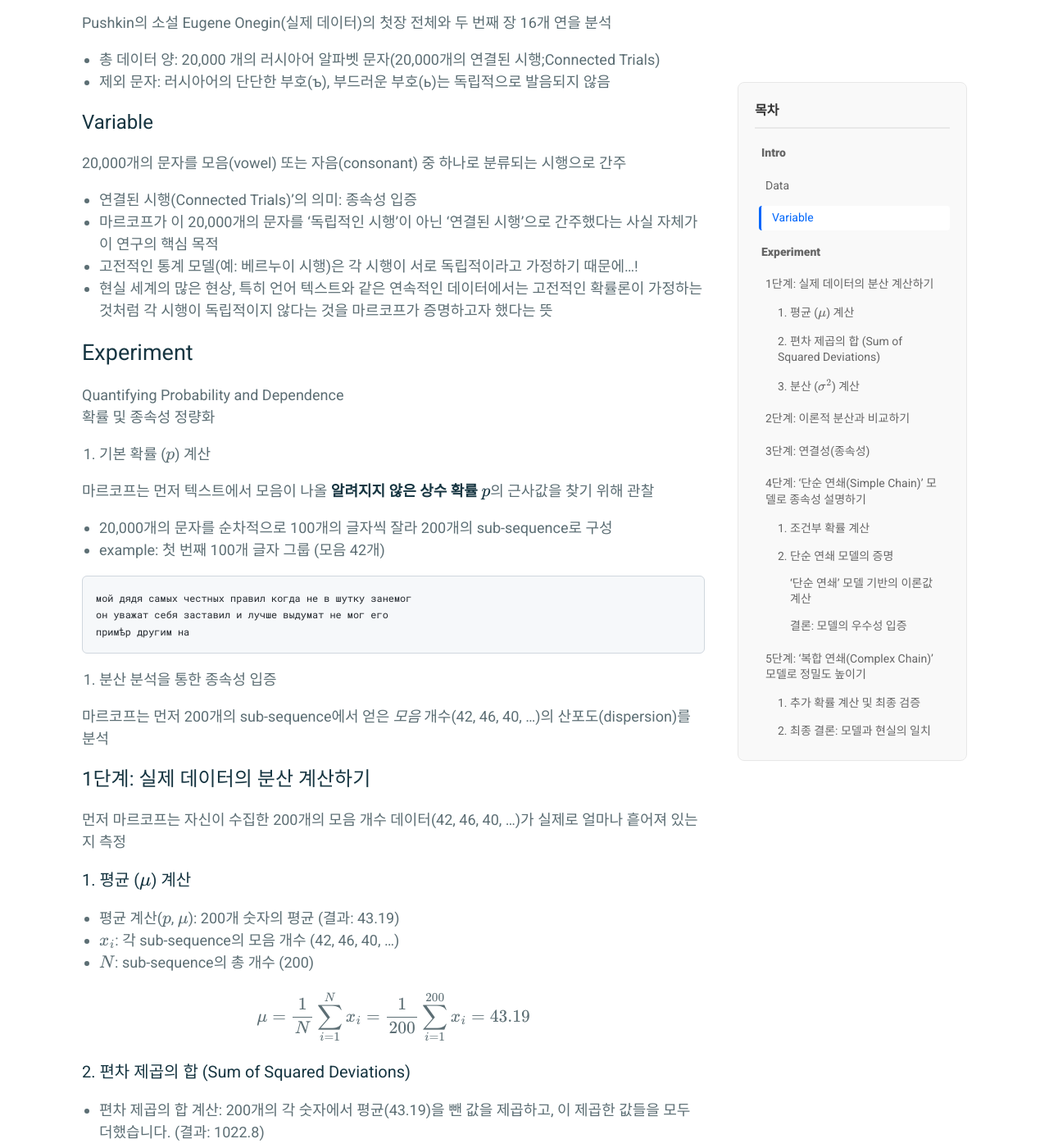
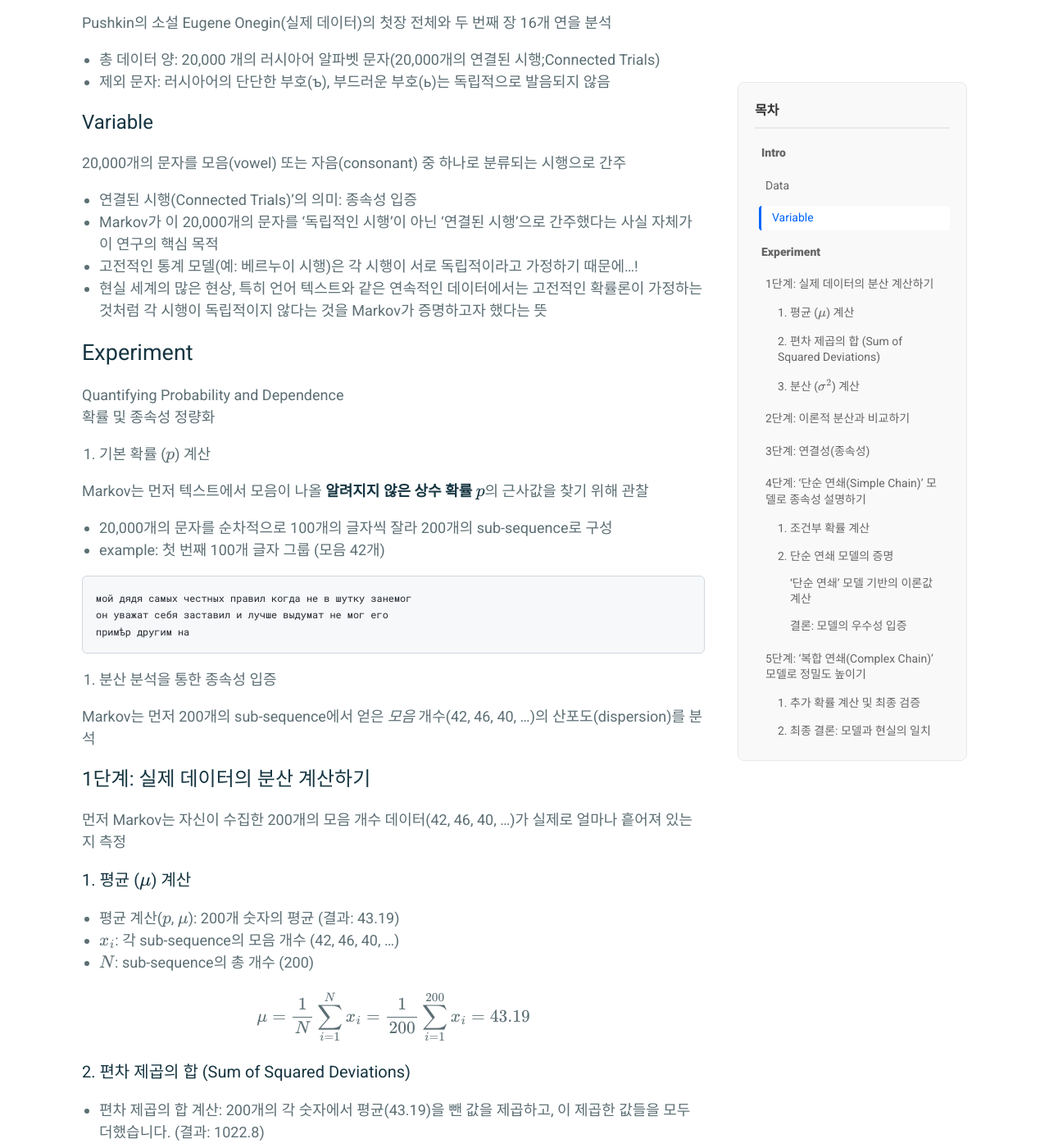
Before and after one commit to heonyus/heonyus.github.io, a Jekyll site: the page built from _posts/2022-06-02-Markov-Chain.md, in a window 1280 px wide and 1400 px high, scrolled down 729 px. Shown: the whole window at 82% size. Built offline with Jekyll 4.4.1, drawn with Linux system fonts in a browser that asks for light colours; some of the changed text lies outside the part shown.

Commit message:
Fix: Name

```diff
--- a/_posts/2022-06-02-Markov-Chain.md
+++ b/_posts/2022-06-02-Markov-Chain.md
@@ -21,9 +21,9 @@ Pushkin의 소설 Eugene Onegin(실제 데이터)의 첫장 전체와 두 번째
 20,000개의 문자를 모음(vowel) 또는 자음(consonant) 중 하나로 분류되는 시행으로 간주
 
 - 연결된 시행(Connected Trials)'의 의미: 종속성 입증
-- 마르코프가 이 20,000개의 문자를 '독립적인 시행'이 아닌 '연결된 시행'으로 간주했다는 사실 자체가 이 연구의 핵심 목적
+- Markov가 이 20,000개의 문자를 '독립적인 시행'이 아닌 '연결된 시행'으로 간주했다는 사실 자체가 이 연구의 핵심 목적
 - 고전적인 통계 모델(예: 베르누이 시행)은 각 시행이 서로 독립적이라고 가정하기 때문에...!
-- 현실 세계의 많은 현상, 특히 언어 텍스트와 같은 연속적인 데이터에서는 고전적인 확률론이 가정하는 것처럼 각 시행이 독립적이지 않다는 것을 마르코프가 증명하고자 했다는 뜻
+- 현실 세계의 많은 현상, 특히 언어 텍스트와 같은 연속적인 데이터에서는 고전적인 확률론이 가정하는 것처럼 각 시행이 독립적이지 않다는 것을 Markov가 증명하고자 했다는 뜻
 
 # Experiment
 
@@ -32,7 +32,7 @@ Quantifying Probability and Dependence
 
 1. 기본 확률 ($p$) 계산
 
-마르코프는 먼저 텍스트에서 모음이 나올 **알려지지 않은 상수 확률 $p$**의 근사값을 찾기 위해 관찰
+Markov는 먼저 텍스트에서 모음이 나올 **알려지지 않은 상수 확률 $p$**의 근사값을 찾기 위해 관찰
 
 - 20,000개의 문자를 순차적으로 100개의 글자씩 잘라 200개의 sub-sequence로 구성
 - example: 첫 번째 100개 글자 그룹 (모음 42개)
@@ -45,11 +45,11 @@ Quantifying Probability and Dependence
 
 2. 분산 분석을 통한 종속성 입증
 
-마르코프는 먼저 200개의 sub-sequence에서 얻은 *모음* 개수(42, 46, 40, ...)의 산포도(dispersion)를 분석
+Markov는 먼저 200개의 sub-sequence에서 얻은 *모음* 개수(42, 46, 40, ...)의 산포도(dispersion)를 분석
 
 ## 1단계: 실제 데이터의 분산 계산하기
 
-먼저 마르코프는 자신이 수집한 200개의 모음 개수 데이터(42, 46, 40, ...)가 실제로 얼마나 흩어져 있는지 측정
+먼저 Markov는 자신이 수집한 200개의 모음 개수 데이터(42, 46, 40, ...)가 실제로 얼마나 흩어져 있는지 측정
 
 ### 1. 평균 ($\mu$) 계산
 - 평균 계산($p$, $\mu$): 200개 숫자의 평균 (결과: 43.19)
@@ -84,7 +84,7 @@ $$\sigma^2 = \frac{1}{N} \sum_{i=1}^{N} (x_i - \mu)^2 = \frac{1022.8}{200} = 5.1
 두 값의 차이가 매우 큼<br>
 실제 데이터가 이론적인 예측보다 훨씬 덜 흩어져 있고 평균에 몰려 있다는 뜻
 
-3. '**분산 계수**'로 결론: 마르코프는 이 비교를 더 명확하게 보여주기 위해 **(실제 분산) / (이론적 분산)**의 비율을 계산하여 '분산 계수(coefficient of dispersion)' 라는 값을 만듬, 그 값은 약 0.208
+3. '**분산 계수**'로 결론: Markov는 이 비교를 더 명확하게 보여주기 위해 **(실제 분산) / (이론적 분산)**의 비율을 계산하여 '분산 계수(coefficient of dispersion)' 라는 값을 만듬, 그 값은 약 0.208
 
 ## 3단계: 연결성(종속성)
 독립적이라면 이 계수는 1이 되어야 함<br>
@@ -92,7 +92,7 @@ $$\sigma^2 = \frac{1}{N} \sum_{i=1}^{N} (x_i - \mu)^2 = \frac{1022.8}{200} = 5.1
 
 ## 4단계: '단순 연쇄(Simple Chain)' 모델로 종속성 설명하기
 
-마르코프는 분산 계수(0.208)를 통해 종속성의 존재를 증명한 뒤, 그 종속성이 구체적으로 어떤 모습인지 설명하고자 함<br>
+Markov는 분산 계수(0.208)를 통해 종속성의 존재를 증명한 뒤, 그 종속성이 구체적으로 어떤 모습인지 설명하고자 함<br>
 
 그래서 **"바로 앞 글자 하나가 다음 글자에 영향을 준다"**는 가설, 즉 **단순 연쇄 모델**을 제시
 
@@ -110,7 +110,7 @@ $$\sigma^2 = \frac{1}{N} \sum_{i=1}^{N} (x_i - \mu)^2 = \frac{1022.8}{200} = 5.1
 앞 글자가 모음이냐 자음이냐에 따라 다음 글자가 모음일 확률이 **0.128**과 **0.663**으로 극적인 차이를 보임<br>
 이는 앞 글자가 다음 글자에 직접적인 영향을 미친다는 명백한 증거<br>
 
-마르코프는 이 확률들을 이용해 '단순 연쇄 모델' 기반의 새로운 이론적 분산 계수를 계산했고 그 결과는 **약 0.3** <br>
+Markov는 이 확률들을 이용해 '단순 연쇄 모델' 기반의 새로운 이론적 분산 계수를 계산했고 그 결과는 **약 0.3** <br>
 
 이 값은 독립을 가정한 **1.0**보다는 실제 관측값 **0.208**에 훨씬 더 가까워진 결과로, 이 모델이 현실을 더 잘 설명함을 보여줌<br>
 
@@ -118,11 +118,11 @@ $$\sigma^2 = \frac{1}{N} \sum_{i=1}^{N} (x_i - \mu)^2 = \frac{1022.8}{200} = 5.1
 ② '완전 독립'을 가정한 이론의 분산 계수: **1.0**<br>
 
 ①과 ② 사이의 차이가 너무 큼<br>
-마르코프는 "'단순 연쇄' 모델을 적용하면 이 차이를 크게 줄일 수 있다"고 주장하며 새로운 이론값을 계산<br>
+Markov는 "'단순 연쇄' 모델을 적용하면 이 차이를 크게 줄일 수 있다"고 주장하며 새로운 이론값을 계산<br>
 
 #### '단순 연쇄' 모델 기반의 이론값 계산
 
-마르코프는 자신이 이전에 발표했던 다른 논문의 공식을 가져와, '단순 연쇄' 모델이 맞다고 가정했을 때 분산 계수가 어떻게 나와야 하는지를 계산<br>
+Markov는 자신이 이전에 발표했던 다른 논문의 공식을 가져와, '단순 연쇄' 모델이 맞다고 가정했을 때 분산 계수가 어떻게 나와야 하는지를 계산<br>
 
 1.  **종속성의 '정도'를 하나의 숫자로 표현하기**
     * 먼저, 종속성의 핵심인 두 확률($p_1$과 $p_0$)의 차이를 계산하여 **델타($\delta$)**라는 값으로 정의<br>
@@ -150,11 +150,11 @@ $$\sigma^2 = \frac{1}{N} \sum_{i=1}^{N} (x_i - \mu)^2 = \frac{1022.8}{200} = 5.1
 
 '단순 연쇄' 모델의 예측값(0.3)이 '완전 독립' 모델의 예측값(1.0)보다 **실제 데이터(0.208)에 훨씬 더 가까움**<br>
 
-이는 **"텍스트의 문자들은 완전 독립이 아니라, 바로 앞 글자의 영향을 받는 '단순 연쇄' 구조를 가진다"**는 마르코프의 주장이 통계적으로 매우 설득력 있다는 것을 의미<br>
+이는 **"텍스트의 문자들은 완전 독립이 아니라, 바로 앞 글자의 영향을 받는 '단순 연쇄' 구조를 가진다"**는 Markov의 주장이 통계적으로 매우 설득력 있다는 것을 의미<br>
 
 ## 5단계: '복합 연쇄(Complex Chain)' 모델로 정밀도 높이기
 
-마르코프는 여기서 한 걸음 더 나아가 모델의 정확도를 극한으로 끌어올리고자 생각함<br>
+Markov는 여기서 한 걸음 더 나아가 모델의 정확도를 극한으로 끌어올리고자 생각함<br>
 
 **"앞선 두 개의 글자가 다음 글자에 영향을 준다"**는 더 정교한 **복합 연쇄 모델**을 제시<br>
 
@@ -171,4 +171,4 @@ $$\sigma^2 = \frac{1}{N} \sum_{i=1}^{N} (x_i - \mu)^2 = \frac{1022.8}{200} = 5.1
 * **실제 데이터 관측값**: **0.208**
 * **복합 연쇄 모델 예측값**: **0.195**
 
-마르코프는 이 두 숫자가 거의 일치하는 것을 보며 이것이 단순한 우연이 아니라 자신의 '연쇄(Chain)' 모델이 언어와 같은 현실 데이터의 복잡한 종속 구조를 수학적으로 완벽에 가깝게 설명해 낸다는 증거라고 결론
+Markov는 이 두 숫자가 거의 일치하는 것을 보며 이것이 단순한 우연이 아니라 자신의 '연쇄(Chain)' 모델이 언어와 같은 현실 데이터의 복잡한 종속 구조를 수학적으로 완벽에 가깝게 설명해 낸다는 증거라고 결론
```
